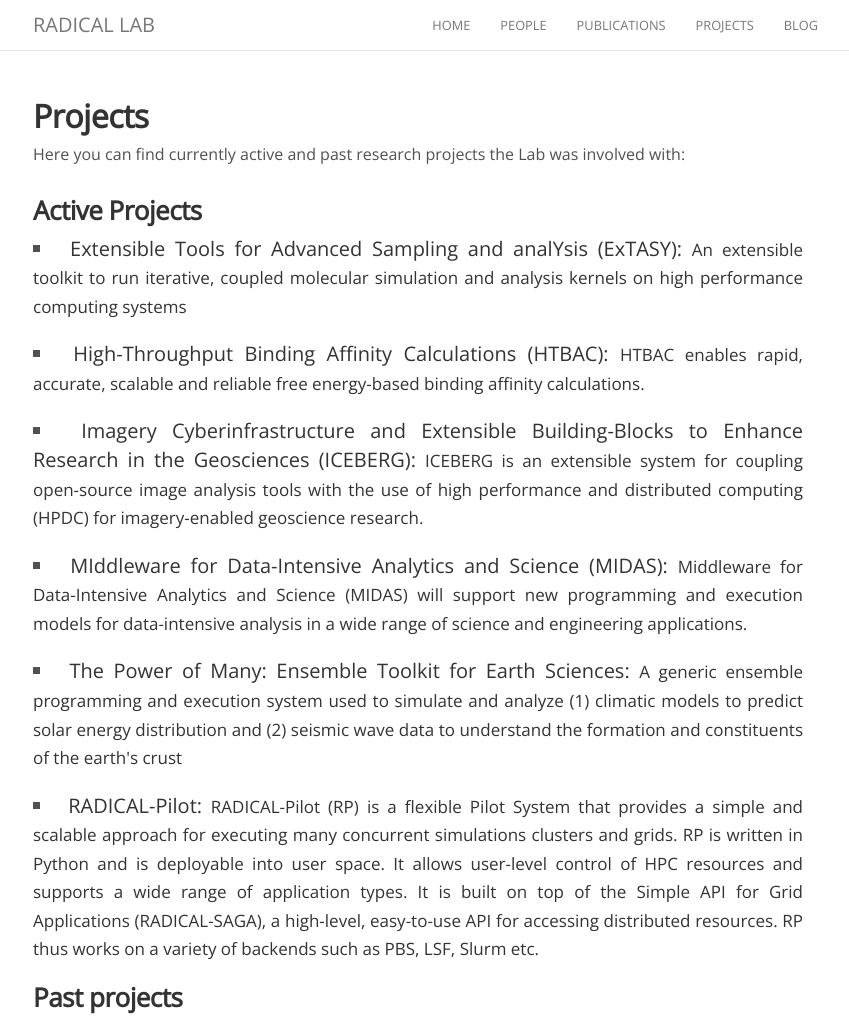
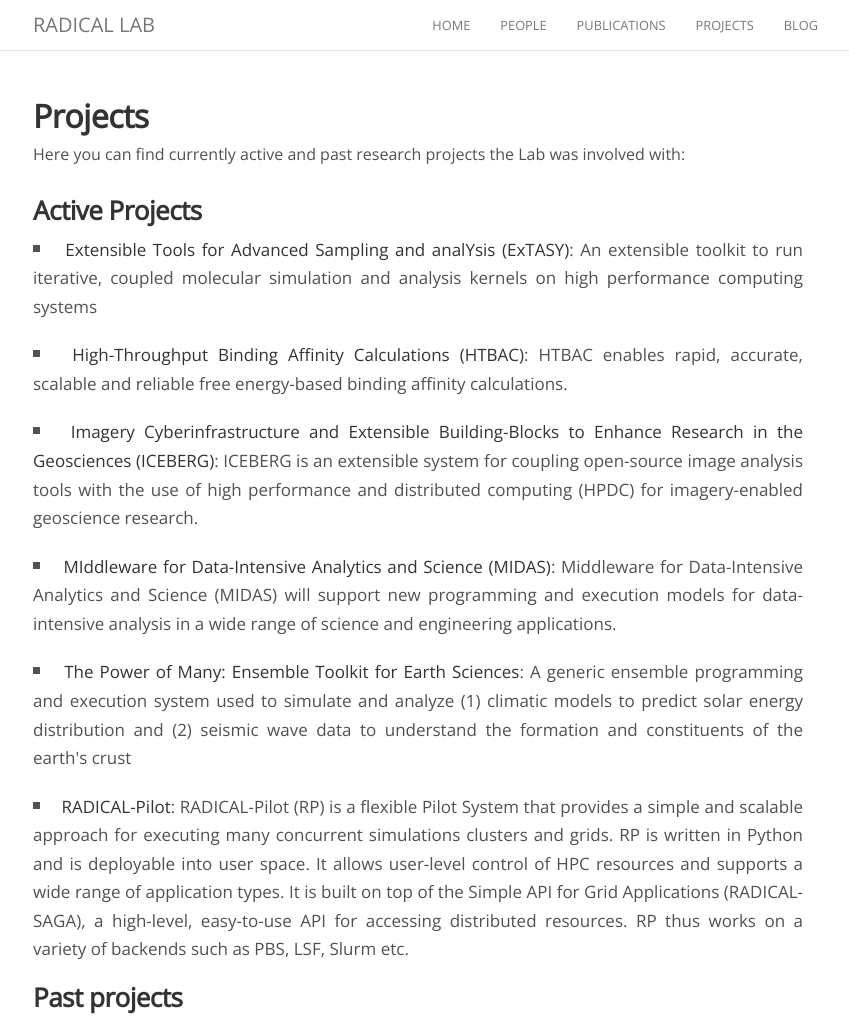
Before and after one commit to seymaguleryuz/radical-group.github.io, a Jekyll site: the page built from projects.md, in a window 1280 px wide and 1022 px high. Shown: the whole window, without its empty margins (222-1071 px from the left). Built offline with Jekyll 4.4.1, drawn with Linux system fonts in a browser that asks for light colours; nearby versions of some CDN libraries.

Commit message:
Fixing projects page based on #3

```diff
--- a/projects.md
+++ b/projects.md
@@ -12,7 +12,9 @@
   {% for post in site.projects %}
     <div class="list-item-projects">
       <p align="justify" class="list-post-title">
-        <a href="{{ site.baseurl }}{{ post.url }}"> <dl><li> {{ post.title }}: <small>{{ post.abstract }}<br>{{ post.grant_number }}</small></li></dl></a>
+        <dl>
+            <li><small><a href="{{ site.baseurl }}{{ post.url }}">{{ post.title }}</a>: {{ post.abstract }}<br>{{ post.grant_number }}</small></li>
+        </dl>
       </p>
     </div>
   {% endfor %}
```
